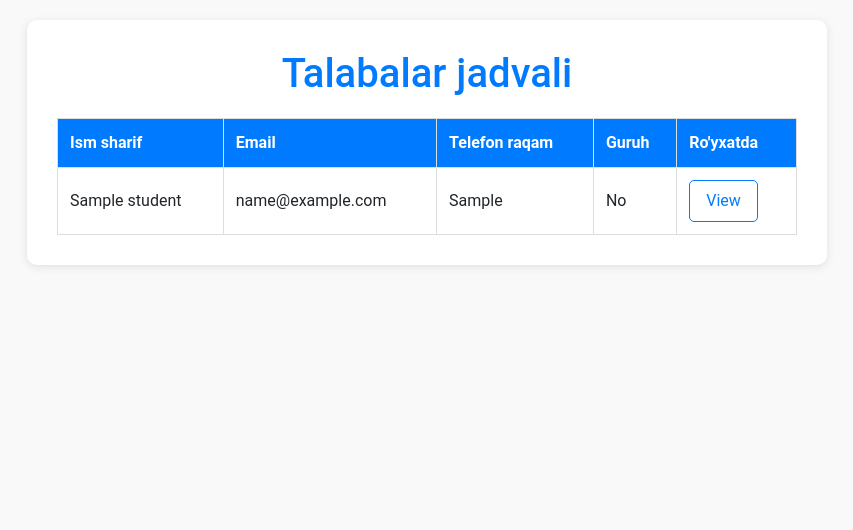
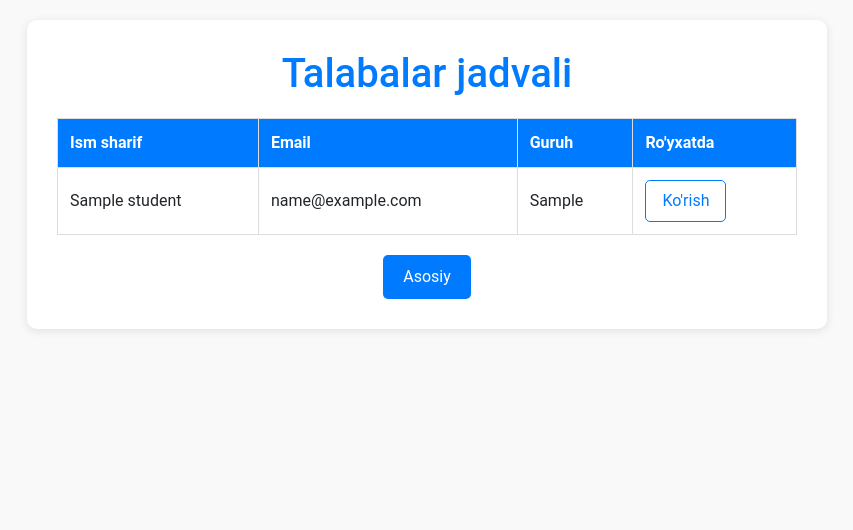
Before and after one commit to AzizbekGulomov2002/TIIAME-Face-app, a Django app: template templates/student_list.html in a window 1280 px wide. Shown: the top 530 px of the page, without its empty margins (213-1066 px from the left). Run offline with Django 3.2, Linux system fonts and the light colour scheme; the template is opened without the code that fills it: most values are stand-ins (such as "Sample title", 1, 10 or a date in 2020); some libraries are stand-ins or nearby versions.

Commit message:
[ADDED] links

```diff
--- a/templates/student_list.html
+++ b/templates/student_list.html
@@ -82,6 +82,23 @@
         .footer i {
             margin-right: 10px;
         }
+        /* Table footer button */
+        .table-footer {
+            text-align: center;
+            margin-top: 20px;
+        }
+        .table-footer a {
+            display: inline-block;
+            padding: 10px 20px;
+            text-decoration: none;
+            color: #fff;
+            background-color: #007bff;
+            border-radius: 5px;
+            transition: background-color 0.3s ease;
+        }
+        .table-footer a:hover {
+            background-color: #0056b3;
+        }
 
         /* Responsive Styles */
         @media only screen and (max-width: 600px) {
@@ -108,8 +125,8 @@
                 <tr>
                     <th>Ism sharif</th>
                     <th>Email</th>
-                    <th>Telefon raqam</th>
                     <th>Guruh</th>
+                    <!-- <th>Guruh</th> -->
                     <th>Ro'yxatda</th>
                     <!-- <th>Sozlama</th> -->
                 </tr>
@@ -120,14 +137,18 @@
                     <td>{{ student.name }}</td>
                     <td>{{ student.email }}</td>
                     <td>{{ student.student_class }}</td>
-                    <td>{% if student.authorized %} Yes {% else %} No {% endif %}</td>
+                    <!-- <td>{% if student.authorized %} Ha {% else %} Yo'q {% endif %}</td> -->
                     <td class="actions">
-                        <a href="{% url 'student-authorize' pk=student.pk %}">View</a>
+                        <a href="{% url 'student-authorize' pk=student.pk %}">Ko'rish</a>
                     </td>
                 </tr>
                 {% endfor %}
             </tbody>
         </table>
+
+        <div class="table-footer">
+            <a href="{% url 'home' %}">Asosiy</a>
+        </div>
     </div>
     <!-- Back to home icon -->
     <div class="footer" onclick="location.href='{% url 'home' %}'">
```
Also changed, not shown: templates/student_attendance_list.html (+17 -2 lines), app1/migrations/0001_initial.py, app1/migrations/0002_cameraconfiguration.py (deleted), app1/migrations/0003_remove_student_address_remove_student_date_of_birth_and_more.py (deleted), media/students/Azizbek_Gulomov_Mn3WgnH.jpg (added), media/students/Azizbek_Gulomov_eRDfp7M.jpg (added), media/students/Azizbek_Gulomov_lqeKdKo.jpg (added), media/students/Azizbek_Gulomov_yLhoVeH.jpg (added), media/students/Firdavs_Elmurodov.jpg (added).
